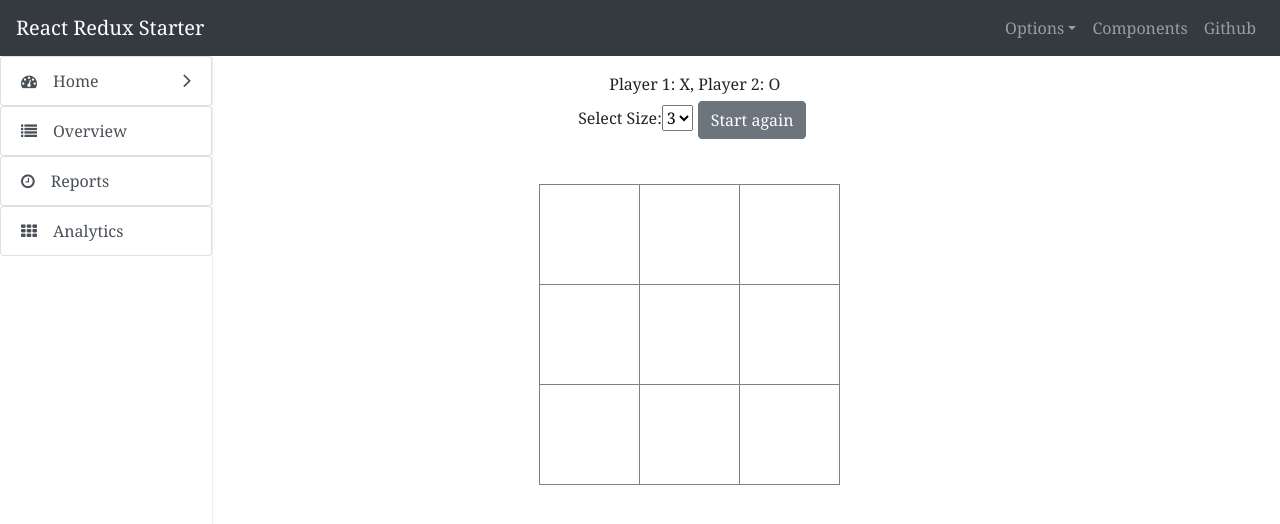
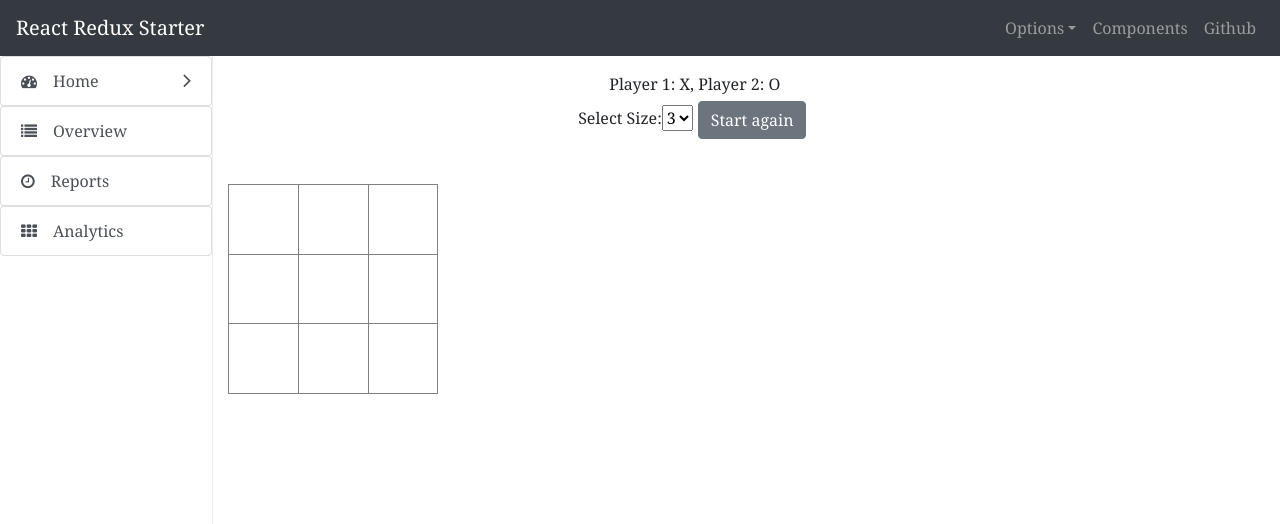
Before and after one commit to vimalmahi/react-redux-starter, a React (Create React App) app: page / in a window 1280 px wide. Shown: the top 524 px of the page. Built offline with nearby package versions, Linux system fonts and the light colour scheme.

Commit message:
Some corrections

```diff
--- a/src/app/components/board/Board.css
+++ b/src/app/components/board/Board.css
@@ -1,7 +1,5 @@
-.table {
-    width: 301px;
-    height: 301px;
-    margin-left: 30%
+table td {
+    padding: 0 0 0 0
 }
 
 .player-info {
--- a/src/app/components/board/Board.js
+++ b/src/app/components/board/Board.js
@@ -14,8 +14,11 @@ export function getBoardSize () {
 
 export default class Board extends React.Component {
 
+	componentDidMount = () => {
+		this.changeStyle()
+	}
+
 	createCells = () => {
-		console.log(BOARD_SIZE)
 		let rows = []
 		for(let i = 0; i < BOARD_SIZE; i++) {
 			let cols = []
@@ -33,6 +36,13 @@ export default class Board extends React.Component {
 		BOARD_SIZE = event.target.value;
 		this.forceUpdate()
 		this.redrawTable()
+		this.changeStyle()
+	}
+
+	changeStyle = () => {
+		let sideLength = BOARD_SIZE * 70
+		$(".table").css("height", sideLength)
+		$(".table").css("width", sideLength)
 	}
 
 	redrawTable = () => {
@@ -50,7 +60,6 @@ export default class Board extends React.Component {
 					Player 1: {CROSS_SYMBOL}, Player 2: {CIRCLE_SYMBOL} <br/>
 					Select Size:
 					<select onChange={this.changeSize}>
-						<option value="2">2</option>
 						<option value="3" selected>3</option>
 						<option value="4">4</option>
 						<option value="5">5</option>
--- a/src/app/components/cell/Cell.css
+++ b/src/app/components/cell/Cell.css
@@ -1,20 +1,17 @@
 .inner-table.table .cell {
     border: solid 1px grey;
-    width: 100px;
-    height: 100px;
-    font-size: 24px;
     text-align: center;
     vertical-align: middle;
-    /* background-color: white */
+    margin: 0 0 0 0
 }
 .cell:hover {
     background-color: bisque
 }
-
 .cell.after-draw {
-    background-color: lightblue
+    background-color: lightblue;
+    padding: 0 0 0 0;
+    margin: 0 0 0 0
 }
-
 .winning-combo {
     background-color: darkolivegreen
 }
--- a/src/app/components/cell/Cell.js
+++ b/src/app/components/cell/Cell.js
@@ -21,13 +21,14 @@ export function resetLastSelectedSymbol() {
 
 export function resetGameComplete() {
 	gameComplete = false;
+	drawCountArray[CROSS_SYMBOL] = 0
+	drawCountArray[CIRCLE_SYMBOL] = 0
 }
 
 export default class Cell extends React.Component {
 
 	constructor(props) {
 		super(props);
-		console.log(NO_OF_CELLS_PER_ROW);
 		NO_OF_CELLS_PER_ROW = getBoardSize()
 	}
 
@@ -35,10 +36,11 @@ export default class Cell extends React.Component {
 		if (event.target.innerHTML === "" && gameComplete === false) {
 			let symbolToDraw = (lastSelectedSymbol === CIRCLE_SYMBOL) ? CROSS_SYMBOL : CIRCLE_SYMBOL;
 			lastSelectedSymbol = event.target.innerHTML = symbolToDraw;
-			event.target.removeAttribute('style')
+			//event.target.removeAttribute('style')
 			event.target.className = 'cell after-draw'
 			drawCountArray[symbolToDraw]++;
 			if (drawCountArray[symbolToDraw] >= NO_OF_CELLS_PER_ROW) {
+				alert("here")
 				this.checkForWin(event.target, lastSelectedSymbol)
 			}
 		}
@@ -128,7 +130,6 @@ export default class Cell extends React.Component {
 			}
 		} else {
 			throw new Exception("No winning combos found")
-			return;
 		}
 	}
 
```
